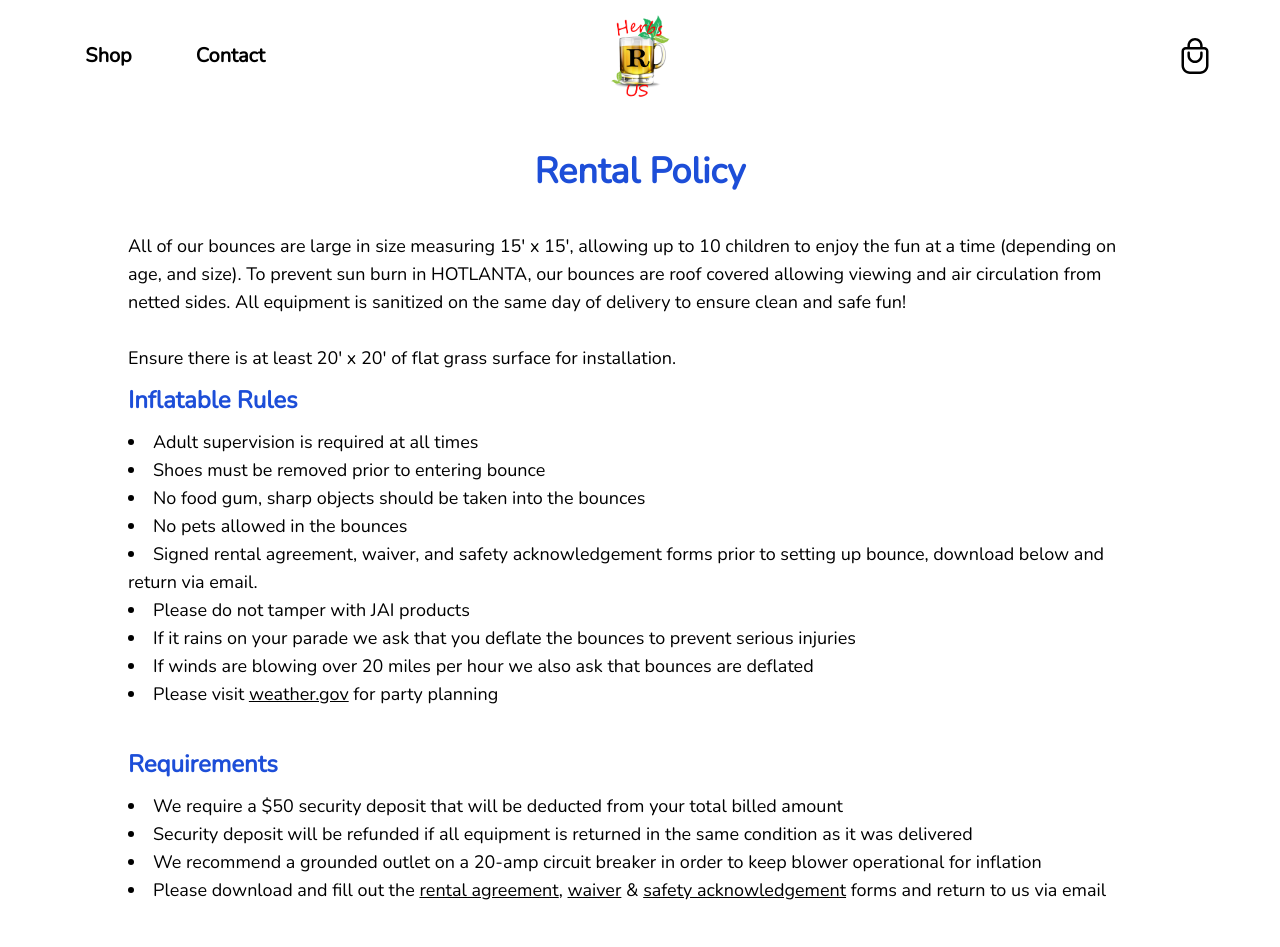
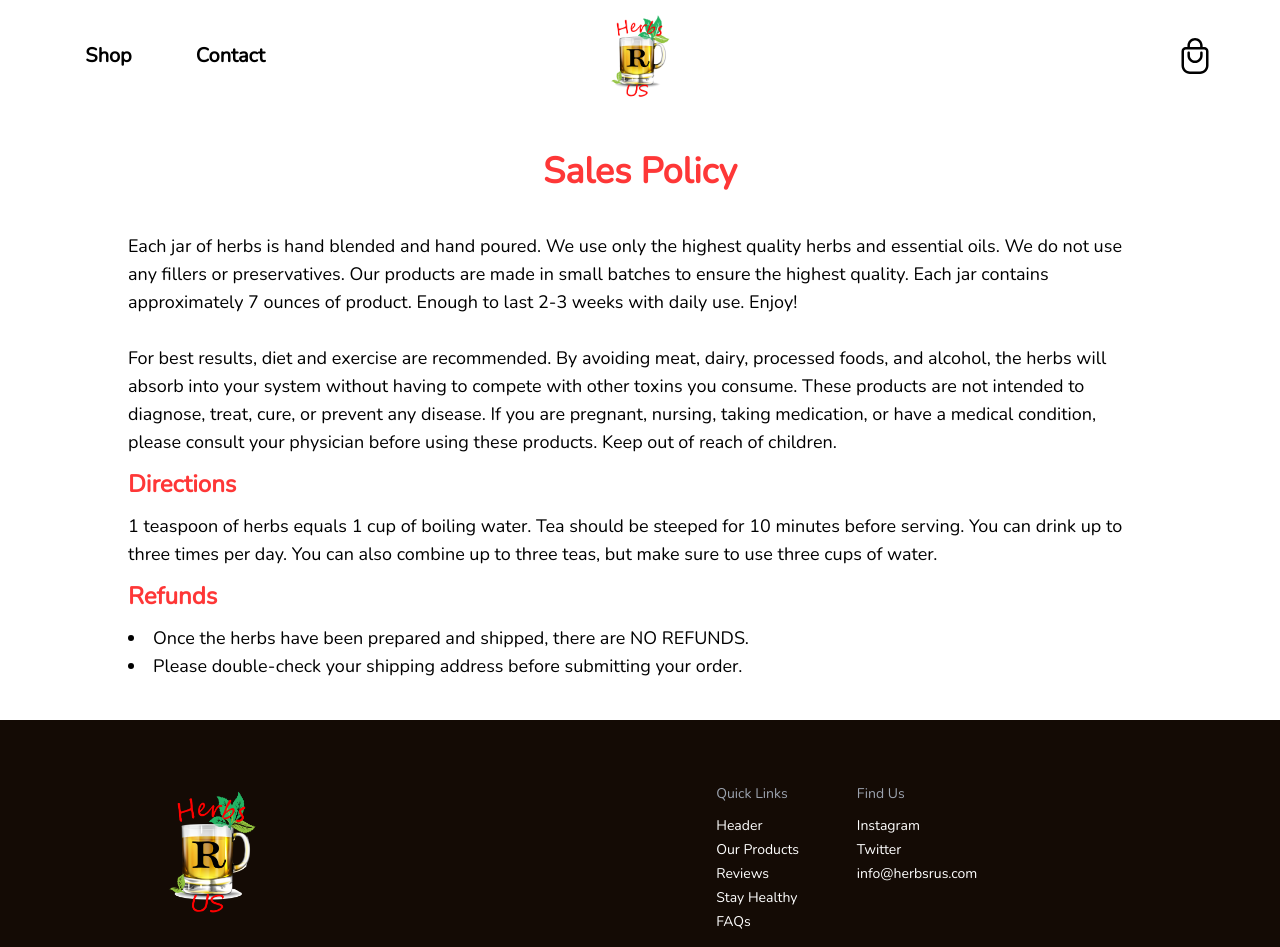
Before and after one commit to genialtechie/herbs-r-us, a Next.js app: page /policy in a window 1280 px wide. Shown: the top 947 px of the page. Built offline with nearby package versions, Linux system fonts and the light colour scheme.

Commit message:
added service charge

```diff
--- a/components/Button.jsx
+++ b/components/Button.jsx
@@ -1,13 +1,14 @@
-import Link from 'next/link';
+import { useRouter } from 'next/router';
 
 const Button = ({ href, className, children, onClick }) => {
+  const router = useRouter();
+
+  function handleClick() {
+    href ? router.push(href) : onClick();
+  }
   return (
-    <Link
-      href={href || ''}
-      className="inline-block"
-    >
       <div
-        onClick={onClick}
+        onClick={handleClick}
         className={
           className +
           ' ' +
@@ -16,7 +17,6 @@ const Button = ({ href, className, children, onClick }) => {
       >
         {children}
       </div>
-    </Link>
   );
 };
 
--- a/components/shop/Cart.jsx
+++ b/components/shop/Cart.jsx
@@ -18,7 +18,7 @@ const Cart = () => {
       }),
     });
     const session = await response.json();
-    session.status === 200
+    session.url
       ? (window.location.href = session.url)
       : console.log(session.message);
   }
--- a/components/shop/Policy.jsx
+++ b/components/shop/Policy.jsx
@@ -3,121 +3,47 @@ import React from 'react';
 const Policy = () => {
   return (
     <div className="w-4/5 container mx-auto">
-      <h1 className="my-10 text-4xl font-bold text-blue-700 text-center w-full">
-        Rental Policy
+      <h1 className="my-10 text-4xl font-bold text-theme text-center w-full">
+        Sales Policy
       </h1>
       <p className="text-lg">
-        All of our bounces are large in size measuring 15&apos; x 15&apos;,
-        allowing up to 10 children to enjoy the fun at a time (depending on age,
-        and size). To prevent sun burn in HOTLANTA, our bounces are roof covered
-        allowing viewing and air circulation from netted sides. All equipment is
-        sanitized on the same day of delivery to ensure clean and safe fun!
+        Each jar of herbs is hand blended and hand poured. We use only the
+        highest quality herbs and essential oils. We do not use any fillers or
+        preservatives. Our products are made in small batches to ensure the
+        highest quality. Each jar contains approximately 7 ounces of product.
+        Enough to last 2-3 weeks with daily use. Enjoy!
         <br />
         <br />
-        Ensure there is at least 20&apos; x 20&apos; of flat grass surface for
-        installation.
+        For best results, diet and exercise are recommended. By avoiding meat,
+        dairy, processed foods, and alcohol, the herbs will absorb into your
+        system without having to compete with other toxins you consume. These
+        products are not intended to diagnose, treat, cure, or prevent any
+        disease. If you are pregnant, nursing, taking medication, or have a
+        medical condition, please consult your physician before using these
+        products. Keep out of reach of children.
         <br />
       </p>
       <div>
-        <h1 className="my-3 text-2xl font-bold text-blue-700 text-center lg:text-left w-full">
-          Inflatable Rules
+        <h1 className="my-3 text-2xl font-bold text-theme text-center lg:text-left w-full">
+          Directions
         </h1>
-        <ul className="list-disc list-inside mb-10 text-lg">
-          <li>Adult supervision is required at all times</li>
-          <li>Shoes must be removed prior to entering bounce</li>
-          <li>No food gum, sharp objects should be taken into the bounces</li>
-          <li>No pets allowed in the bounces</li>
-          <li>
-            Signed rental agreement, waiver, and safety acknowledgement forms
-            prior to setting up bounce, download below and return via email.
-          </li>
-          <li>Please do not tamper with JAI products</li>
-          <li>
-            If it rains on your parade we ask that you deflate the bounces to
-            prevent serious injuries
-          </li>
-          <li>
-            If winds are blowing over 20 miles per hour we also ask that bounces
-            are deflated
-          </li>
-          <li>
-            Please visit{' '}
-            <a
-              href="https://www.weather.gov/"
-              target="_blank"
-              rel="noreferrer"
-              className="underline hover:text-custom-theme"
-            >
-              weather.gov
-            </a>{' '}
-            for party planning
-          </li>
-        </ul>
+        <p className="text-lg">
+          1 teaspoon of herbs equals 1 cup of boiling water. Tea should be
+          steeped for 10 minutes before serving. You can drink up to three times
+          per day. You can also combine up to three teas, but make sure to use
+          three cups of water.
+        </p>
       </div>
       <div>
-        <h1 className="my-3 text-2xl font-bold text-blue-700 text-center lg:text-left w-full">
-          Requirements
+        <h1 className="my-3 text-2xl font-bold text-theme text-center lg:text-left w-full">
+          Refunds
         </h1>
         <ul className="list-disc list-inside mb-10 text-lg">
           <li>
-            We require a $50 security deposit that will be deducted from your
-            total billed amount
+          Once the herbs have been prepared and shipped, there are NO REFUNDS.
           </li>
           <li>
-            Security deposit will be refunded if all equipment is returned in
-            the same condition as it was delivered
-          </li>
-          <li>
-            We recommend a grounded outlet on a 20-amp circuit breaker in order
-            to keep blower operational for inflation
-          </li>
-          <li>
-            Please download and fill out the{' '}
-            <a
-              href="/forms/rental_agreement.pdf"
-              alt="rental agreement"
-              target="_blank"
-              rel="noopener noreferrer"
-              className="underline hover:text-custom-theme transition duration-200 ease-in-out"
-            >
-              rental agreement
-            </a>
-            {', '}
-            <a
-              href="/forms/waiver.pdf"
-              alt="waiver"
-              target="_blank"
-              rel="noopener noreferrer"
-              className="underline hover:text-custom-theme transition duration-200 ease-in-out"
-            >
-              waiver
-            </a>{' '}
-            &{' '}
-            <a
-              href="/forms/safety_acknowledgement.pdf"
-              alt="safety acknowledgement"
-              target="_blank"
-              rel="noopener noreferrer"
-              className="underline hover:text-custom-theme transition duration-200 ease-in-out"
-            >
-              safety acknowledgement
-            </a>{' '}
-            forms and return to us via email
-          </li>
-        </ul>
-      </div>
-      <div>
-        <h1 className="my-3 text-2xl font-bold text-blue-700 text-center lg:text-left w-full">
-          Cancellations
-        </h1>
-        <ul className="list-disc list-inside mb-10 text-lg">
-          <li>
-            There will be no charge if weather is the cause of any cancellations
-            made before delivery
-          </li>
-          <li>
-            There will be a $50 cancellation fee for any cancellations made
-            within 5 days of the rental date or after delivery
+          Please double-check your shipping address before submitting your order.
           </li>
         </ul>
       </div>
--- a/pages/products/[slug].js
+++ b/pages/products/[slug].js
@@ -5,6 +5,7 @@ import Link from 'next/link';
 import { getAvailableProducts } from '../../prisma/queries';
 import QtyInput from '../../components/shop/QtyInput';
 import { useCart } from '../../utils/CartContext';
+import Button from '../../components/Button';
 
 export default function Product({ product }) {
   const [qty, setQty] = useState(1);
@@ -21,7 +22,7 @@ export default function Product({ product }) {
 
   const addToCart = () => {
     if (!policy) {
-      alert('Please agree to the rental policy');
+      alert('Please agree to the sales policy!');
       return;
     }
     dispatch({
@@ -34,7 +35,7 @@ export default function Product({ product }) {
   return (
     <div className="w-full h-fit grid grid-cols-1 lg:grid-cols-3">
       <div className="lg:col-span-2 relative">
-        <div className="flex justify-center p-20 items-center bg-[#e7f2f5]">
+        <div className="flex justify-center p-20 items-center bg-brown h-full">
           <Image
             src={product.image_url}
             alt={product.name}
@@ -43,16 +44,35 @@ export default function Product({ product }) {
           />
         </div>
         <div className="absolute top-0 left-0 max-w-xl">
-          <h3 className="text-3xl px-8 py-4 font-extrabold min-w-[200px] text-center bg-custom-theme/70 lg:bg-custom-theme text-white">
+          <h3 className="text-3xl px-8 py-4 font-extrabold min-w-[200px] text-center bg-custom-theme/70 lg:bg-custom-theme text-black">
             {product.name}
           </h3>
-          <p className="text-xl w-fit px-8 py-4 bg-custom-theme/70 lg:bg-custom-theme text-white">
+          <p className="text-xl w-fit px-8 py-4 bg-custom-theme/70 lg:bg-custom-theme text-black">
             {product.price} USD
           </p>
         </div>
       </div>
       <div className="lg:col-span-1 px-5 lg:px-10 py-5">
-        <p className="mb-5 text-lg lg:text-xl">{product.description}</p>
+        <p className="mb-5 text-sm lg:text-md">{product.description}</p>
+        <div className="mb-5">
+          <p className="text-sm lg:text-md">
+            <span className="text-md text-gray-700 font-bold">
+              Directions:{' '}
+            </span>
+            1 teaspoon of herbs equals 1 cup of boiling water. Tea should be
+            steeped for 10 minutes before serving. You can drink up to three
+            times per day. You can also combine up to three teas, but make sure
+            to use three cups of water.
+          </p>
+        </div>
+        <div className="mb-5">
+          <p className="text-sm lg:text-md text-gray-700 font-bold">
+            This product is not intended to cure any type of disease or replace
+            any prescription medication you are currently using. The FDA has
+            not approved this product. Please be aware of any herbal allergies
+            you may have before using this product.
+          </p>
+        </div>
         <form
           onSubmit={(e) => {
             e.preventDefault();
@@ -82,23 +102,16 @@ export default function Product({ product }) {
                 className="underline hover:text-custom-theme transition duration-300 ease-in-out"
                 href="/policy"
               >
-                rental policy
+                sales policy
               </Link>
             </span>
           </div>
-          <button
-            type="submit"
-            className="w-fit bg-custom-theme text-white my-2 lg:my-5 transition duration-300 ease-in-out block hover:bg-gray-400 hover:text-custom-theme py-4 px-8 rounded-sm"
+          <Button
+            className="mr-5 block"
             onClick={addToCart}
           >
             Add to cart
-          </button>
-          <button
-            type="submit"
-            className="w-fit bg-custom-theme text-white my-2 lg:my-5 transition duration-300 ease-in-out block hover:bg-gray-400 hover:text-custom-theme py-4 px-8 rounded-sm"
-          >
-            Check out now
-          </button>
+          </Button>
         </form>
       </div>
     </div>
--- a/utils/DateConverter.js
+++ /dev/null
@@ -1,3 +0,0 @@
-export const DateConverter = (date) => {
-  return new Date(date.year, date.month - 1, date.day);
-};
```
Also changed, not shown: pages/api/checkout_sessions.js (+20 -8 lines), pages/index.js (+4 -4 lines), pages/products/index.js (+5 -48 lines), prisma/seed.js (+57 -111 lines), public/stay-healthy.jpeg (added), public/stay-healthy.jpg (deleted).
